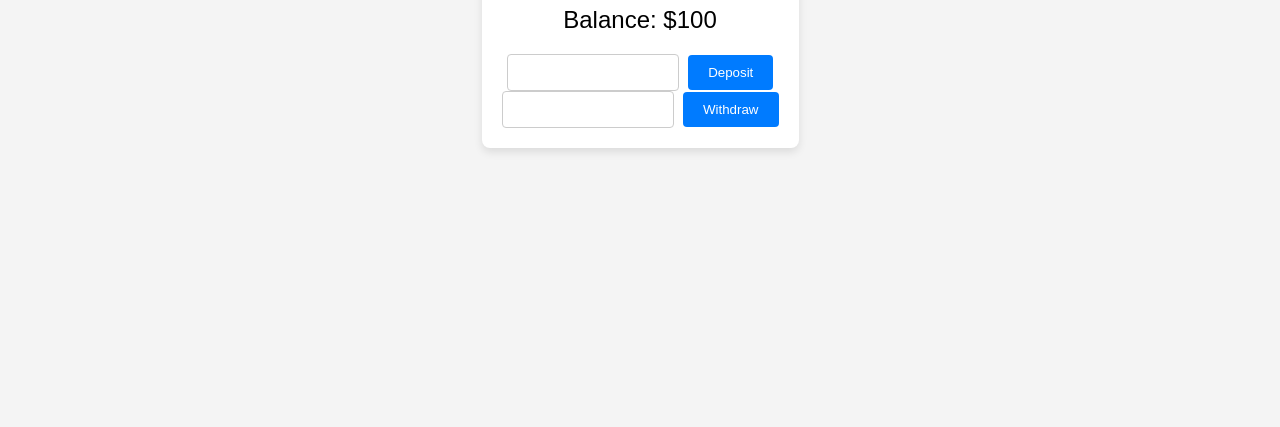
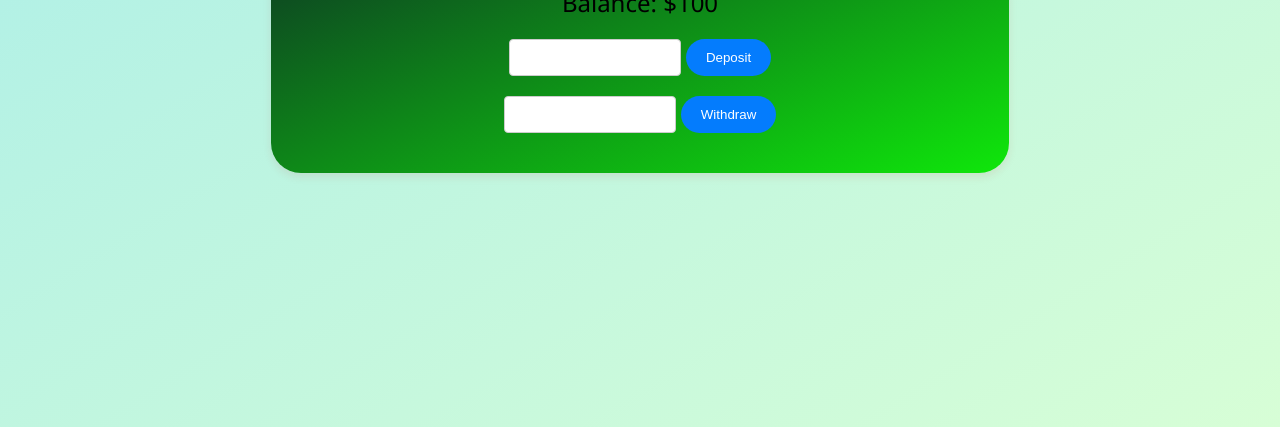
Before and after one commit to nicokleing/extraExerciseM1SoftareEngineering, a plain HTML site: page extraEx3/index.html in a window 1280 px wide. Shown: the part 373-800 px from the top of the page. Drawn offline with Linux system fonts and the light colour scheme.

Commit message:
Last Changes

```diff
--- a/extraEx2/styles.css
+++ b/extraEx2/styles.css
@@ -1,5 +1,7 @@
 /* Body styling */
 body {
+    /* Set background color */
+    background-color: rgb(130, 130, 193); /* Light purple */
     /* Set font family */
     font-family: Arial, sans-serif;
     /* Center content vertically and horizontally */
@@ -15,19 +17,22 @@ body {
 /* Calculator container styling */
 .calculator {
     /* Center text */
-    text-align: center;
+    text-align: flex; /* Note: Should be "center" instead of "flex" */
     /* Add box shadow for a subtle elevation effect */
     box-shadow: 0 4px 8px rgba(0,0,0,0.1);
     /* Add padding */
     padding: 20px;
     /* Add border radius for rounded corners */
-    border-radius: 8px;
+    border-radius: 20px;
+    background-color: #7e8388; /* Grayish */
+    position: absolute;
+    width: 800px;
 }
 
 /* Styling for each operation section */
 .operation {
     /* Add margin to separate each operation */
-    margin-bottom: 20px;
+    margin-bottom: 30px;
 }
 
 /* Styling for input fields of type number */
@@ -64,10 +69,13 @@ button {
 button:hover {
     /* Darken background color on hover */
     background-color: #0056b3; /* Darker blue */
+    transform: translateY(margin-bottom);
 }
 
 /* Styling for spans */
 span {
     /* Add margin to separate from adjacent elements */
-    margin-left: 5px;
+    margin-left: 10px;
+    position: flex;
+    color: aliceblue;
 }
--- a/extraEx3/index.html
+++ b/extraEx3/index.html
@@ -7,35 +7,32 @@
 
     <!-- Link to external JavaScript file -->
     <script src="script.js"></script>
+    <!-- Link to external stylesheet -->
+    <link rel="stylesheet" href="styles.css">
 
     <!-- Title of the page -->
-    <title>Simple Bank</title>
+    <title>Bank of Boston</title>
 
-    <!-- Link to external stylesheet -->
-    <link rel="stylesheet" href="styles.css">
+
 </head>
 <body>
     <!-- Bank container -->
     <div class="bank">
         <!-- Title -->
-        <h1>Simple Bank</h1>
+        <h1>Welcome to your account of Bank of Boston</h1>
 
         <!-- Display balance -->
         <div class="balance">Balance: $<span id="balance">100</span></div>
 
         <!-- Deposit Section -->
-        <div>
-            <!-- Input field for deposit amount -->
+        <div class="input-row">
             <input type="number" id="depositAmount" min="0">
-            <!-- Button to deposit -->
             <button onclick="deposit()">Deposit</button>
         </div>
 
         <!-- Withdraw Section -->
-        <div>
-            <!-- Input field for withdrawal amount -->
+        <div class="input-row">
             <input type="number" id="withdrawAmount" min="0">
-            <!-- Button to withdraw -->
             <button onclick="withdraw()">Withdraw</button>
         </div>
     </div>
--- a/extraEx3/styles.css
+++ b/extraEx3/styles.css
@@ -1,7 +1,7 @@
 /* Body styling */
 body {
     /* Set font family */
-    font-family: Arial, sans-serif;
+    font-family: 'Segoe UI', Tahoma, Geneva, Verdana, sans-serif;
     /* Center content vertically and horizontally */
     display: flex;
     justify-content: center;
@@ -10,25 +10,36 @@ body {
     height: 100vh;
     /* Remove default margin */
     margin: 0;
-    /* Set background color */
-    background-color: #f4f4f4; /* Light gray */
+    /* Set background color as a gradient */
+    background-image: linear-gradient(to bottom right, #a8edea, #d7fed6);
 }
 
-/* Bank container styling */
+
+/* Styling for bank container */
 .bank {
     /* Center text */
     text-align: center;
     /* Add box shadow for a subtle elevation effect */
-    box-shadow: 0 4px 8px rgba(0,0,0,0.1);
+    box-shadow: 0 4px 8px rgba(197, 35, 35, 0.1);
     /* Add padding */
     padding: 20px;
     /* Add border radius for rounded corners */
-    border-radius: 8px;
+    border-radius: 30px;
     /* Set background color */
-    background-color: white; /* White */
+    background-image: linear-gradient(to bottom right, #0d2726, #0fe70b);
 }
 
-/* Balance display styling */
+/* Styling for input rows */
+.input-row {
+    /* Display as flexbox */
+    display: flex;
+    /* Alinear elementos horizontalmente */
+    justify-content: center;
+    /* Add margin bottom for separation */
+    margin-bottom: 20px;
+}
+
+/* Styling for the balance text */
 .balance {
     /* Set font size */
     font-size: 24px;
@@ -50,6 +61,7 @@ input[type="number"] {
     width: 150px;
 }
 
+
 /* Styling for buttons */
 button {
     /* Add padding */
@@ -57,17 +69,21 @@ button {
     /* Remove border */
     border: none;
     /* Set background color */
-    background-color: #007BFF; /* Blue */
+    background-color: #047cfd; /* Blue */
     /* Set text color */
-    color: white;
+    color: rgb(255, 255, 255);
     /* Add border radius for rounded corners */
-    border-radius: 4px;
+    border-radius: 20px;
     /* Change cursor to pointer on hover */
     cursor: pointer;
+    /* Agregar una transición suave para los cambios */
+    transition: background-color 0.3s, color 0.3s;
 }
 
 /* Hover effect for buttons */
 button:hover {
     /* Darken background color on hover */
     background-color: #0056b3; /* Darker blue */
+    /* Lighten text color on hover */
+    color: #f2f2f2; /* Light gray */
 }
--- a/extraEx5/styles.css
+++ b/extraEx5/styles.css
@@ -10,9 +10,10 @@ body {
     height: 100vh;
     /* Remove default margin */
     margin: 0;
-    /* Set background color */
-    background-color: #f4f4f4; /* Light gray */
+    /* Set background color as a gradient */
+    background-image: linear-gradient(to bottom right, #0368dc, #ffffff); /* Light gray to white gradient */
 }
+
 
 /* Container styling */
 .container {
```
Also changed, not shown: extraEx2/index.html (+6 -6 lines), extraEx5/index.html (+3 -2 lines), extraEx5/script.js (+7 -1 lines).
